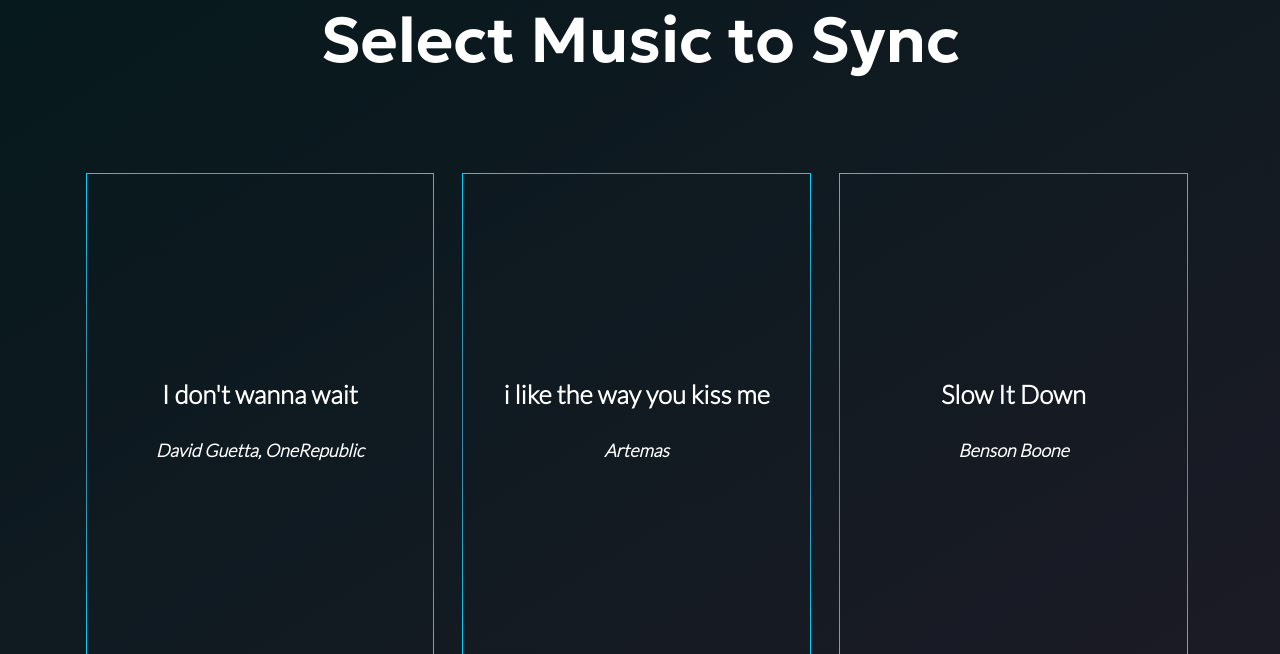
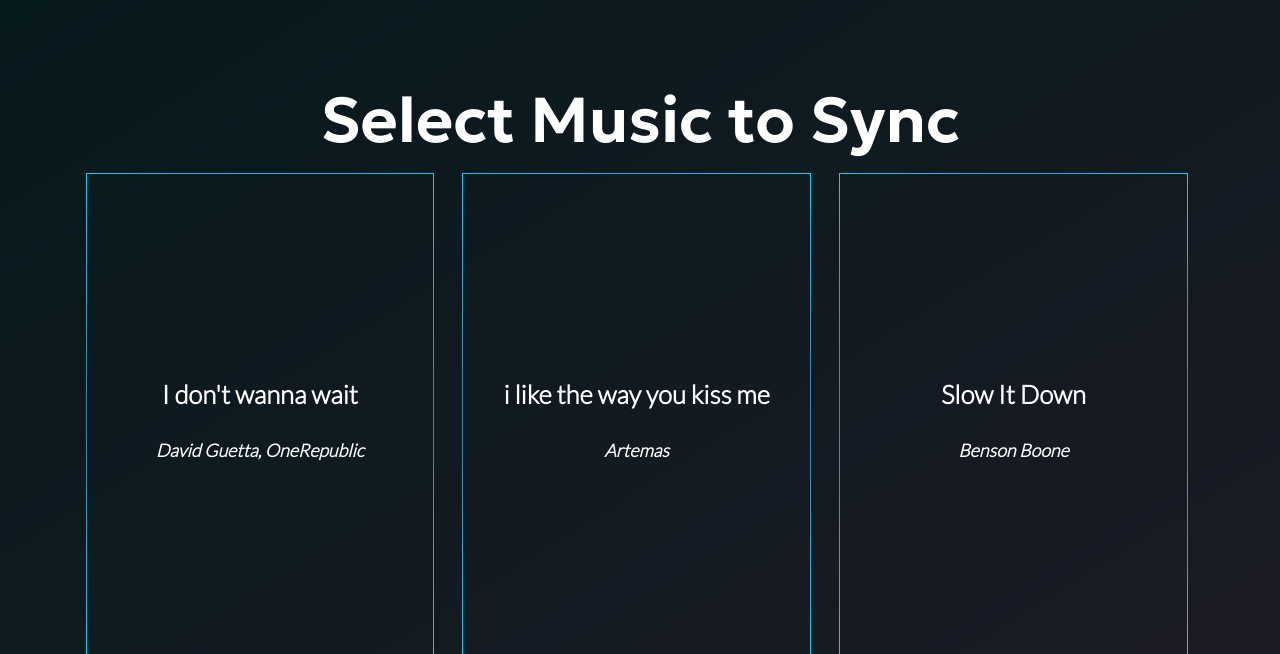
Before and after one commit to brysonnoble/brysonnoble.github.io, a PHP site: the page made by Programming Projects/SmartSync/index.html in a window 1280 px wide. Shown: the top 654 px of the page. Run offline with PHP 8.4, Linux system fonts and the light colour scheme.

Commit message:
Update styles.css

```diff
--- a/Programming Projects/SmartSync/styles.css
+++ b/Programming Projects/SmartSync/styles.css
@@ -25,6 +25,11 @@ h3 {
     top: 37.5%;
     font-size: 160%;
     text-align: center;
+}
+
+#headerTextContainer {
+    position: relative;
+    top: 50%;
 }
 
 #artist {
```
